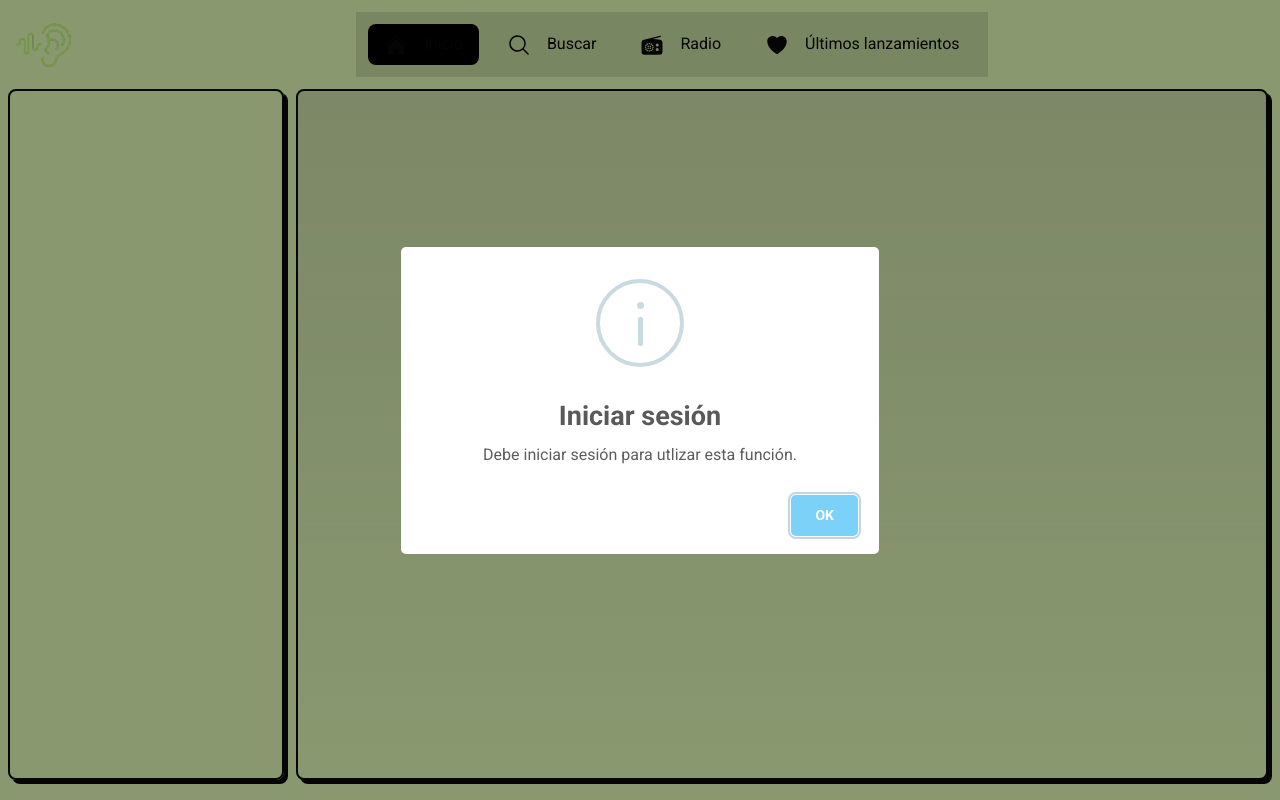
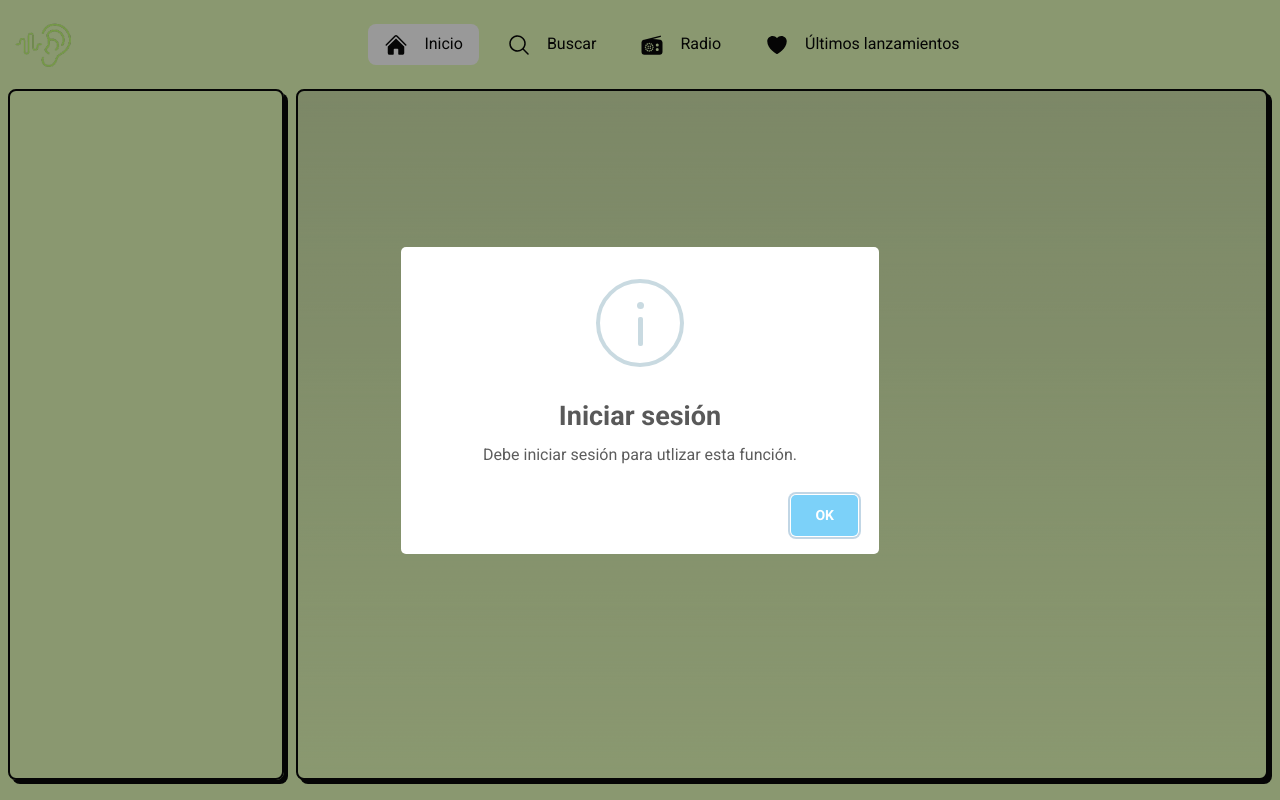
Before and after one commit to walterlarrea/sonoro2, a Next.js app: page / in a window 1280 px wide. Built offline with nearby package versions, Linux system fonts and the light colour scheme; no server answers.

Commit message:
style: navbar themes

```diff
--- a/src/components/Navbar.js
+++ b/src/components/Navbar.js
@@ -19,7 +19,7 @@ const Navbar = ({ column }) => {
     'flex-col' // space-y-3'
     : 'flex-row' // space-x-3'
 
-  const linkClassNames = 'py-2 px-4 rounded-lg hover:bg-gray-900'
+  const linkClassNames = 'py-2 px-4 rounded-lg active:dark:bg-black active:bg-white dark:hover:bg-gray-900 hover:bg-gray-100'
 
   return (
     <nav
@@ -29,35 +29,34 @@ const Navbar = ({ column }) => {
         gap-3
       text-[#080808]
       dark:text-[#e5fdba]
-      bg-[#c9dea3]
       dark:bg-[#34392A]
         p-3
         whitespace-nowrap
         flex-wrap`}>
 
       <Link
-        className={`${linkClassNames} ${selecteditem === '/' && 'bg-black'}`}
+        className={`${linkClassNames} ${selecteditem === '/' && 'dark:bg-black bg-white'}`}
         href='/'>
         <HomeIcon className="h-6 w-6 me-4 inline-block" />
         {t('aside.home')}
       </Link>
 
       <Link
-        className={`${linkClassNames} ${selecteditem === '/search' && 'bg-black'}`}
+        className={`${linkClassNames} ${selecteditem === '/search' && 'dark:bg-black bg-white'}`}
         href='/search'>
         <MagnifyingGlassIcon className="h-6 w-6 me-4 inline-block" />
         {t('aside.search')}
       </Link>
 
       <Link
-        className={`${linkClassNames} ${selecteditem === '/radio' && 'bg-black'}`}
+        className={`${linkClassNames} ${selecteditem === '/radio' && 'dark:bg-black bg-white'}`}
         href='/radio'>
         <RadioIcon className="h-6 w-6 me-4 inline-block" />
         Radio
       </Link>
 
       <Link
-        className={`${linkClassNames} ${selecteditem === '/new-releases' && 'bg-black'}`}
+        className={`${linkClassNames} ${selecteditem === '/new-releases' && 'dark:bg-black bg-white'}`}
         href='/new-releases'>
         <HeartIcon className="h-6 w-6 me-4 inline-block" />
         {t('aside.ultimate')}
```
